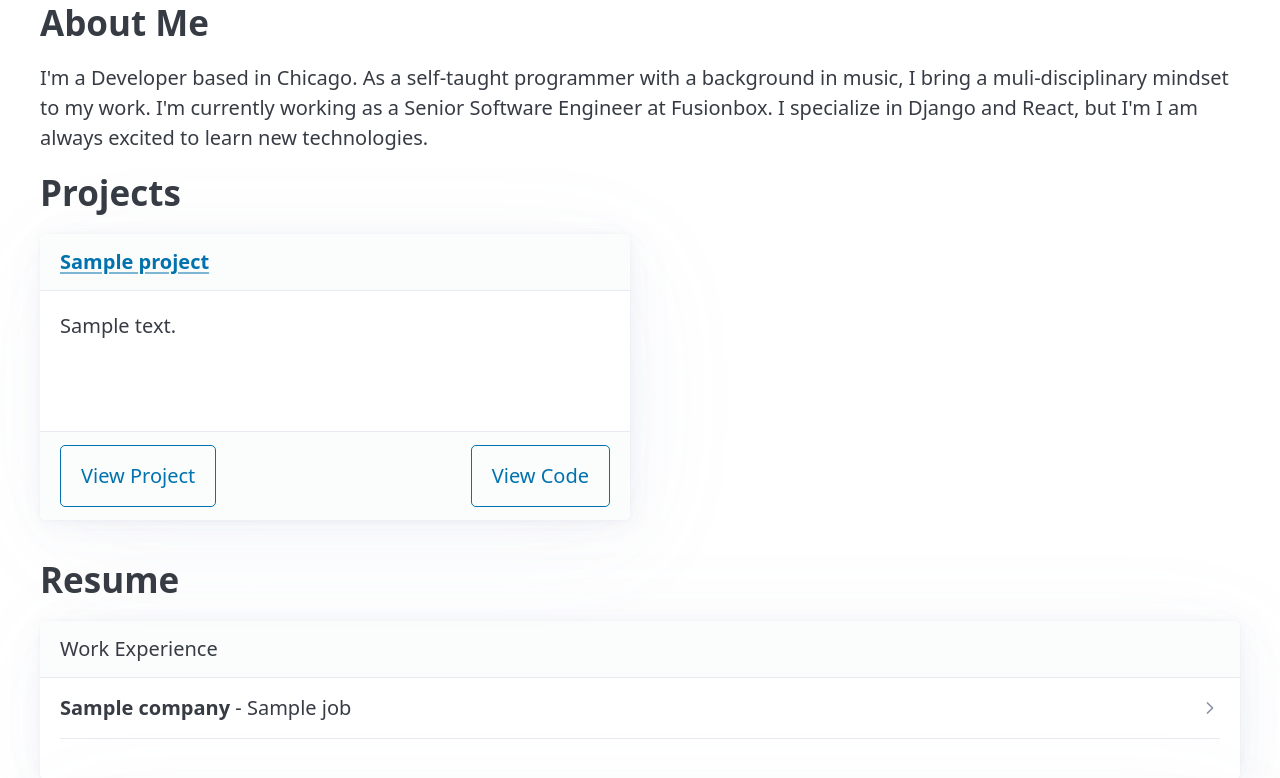
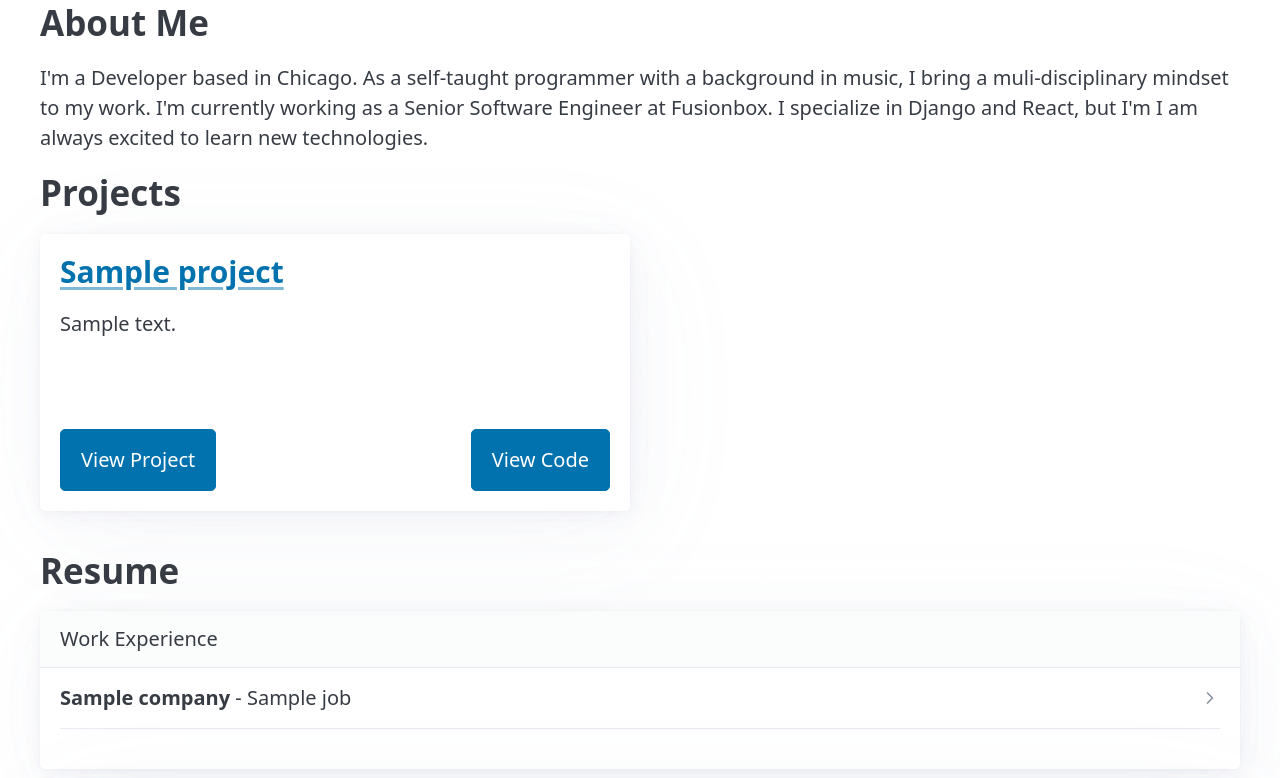
Before and after one commit to bgaudino/briangaudino, a Django app: template portfolio/templates/portfolio/index.html in a window 1280 px wide. Shown: the part 947-1725 px from the top of the page. Run offline with Django 5.2, Linux system fonts and the light colour scheme; tables that the repository leaves empty hold one stand-in row (values such as "Sample post"); the template is opened without the code that fills it: values that come from a table or form of the project are taken from there, most other values are stand-ins (such as "Sample title", 1, 10 or a date in 2020); data that the repository does not hold is empty; some libraries are stand-ins or nearby versions.

Commit message:
Project card styles

```diff
--- a/portfolio/static/css/custom.css
+++ b/portfolio/static/css/custom.css
@@ -1,4 +1,4 @@
-#projects article footer {
+#projects article .actions {
   display: flex;
   justify-content: space-between;
 }
--- a/portfolio/templates/portfolio/index.html
+++ b/portfolio/templates/portfolio/index.html
@@ -20,21 +20,14 @@
     <div class="grid">
       {% for project in projects %}
         <article>
-          <header>
+          <h3>
             <a href="{{ project.url }}"><strong>{{ project.name }}</strong></a>
-          </header>
+          </h3>
           <p>{{ project.description }}</p>
-          <footer>
-            {% if project.url %}
-              <a role="button"
-                 class="outline"
-                 href="{{ project.url }}"
-                 target="_blank">View Project</a>
-            {% endif %}
-            {% if project.repository_url %}
-              <a role="button" class="outline" href="{{ project.repository_url }}">View Code</a>
-            {% endif %}
-          </footer>
+          <div class="actions">
+            {% if project.url %}<a role="button" href="{{ project.url }}" target="_blank">View Project</a>{% endif %}
+            {% if project.repository_url %}<a role="button" href="{{ project.repository_url }}">View Code</a>{% endif %}
+          </div>
         </article>
       {% endfor %}
     </div>
```
